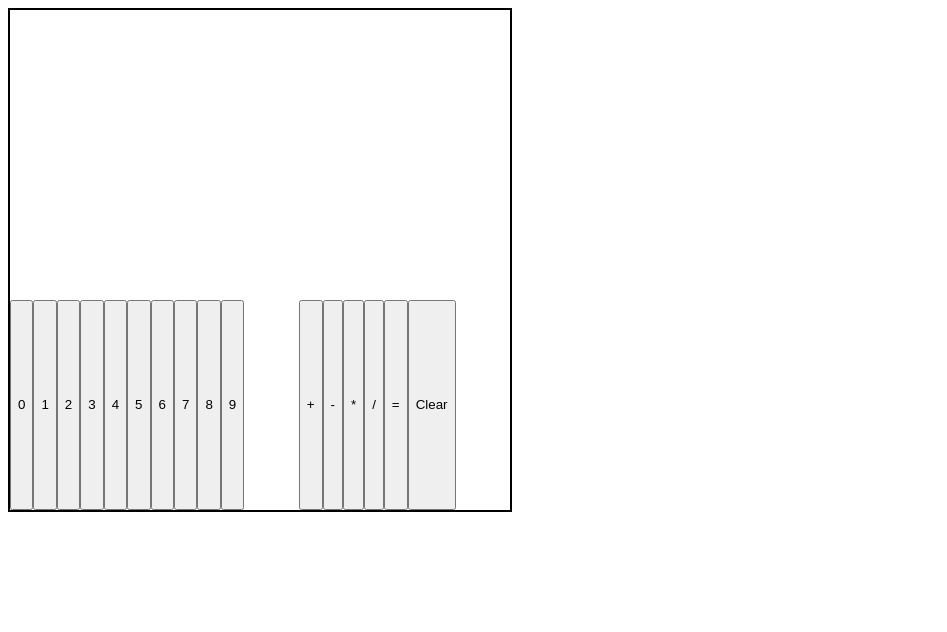
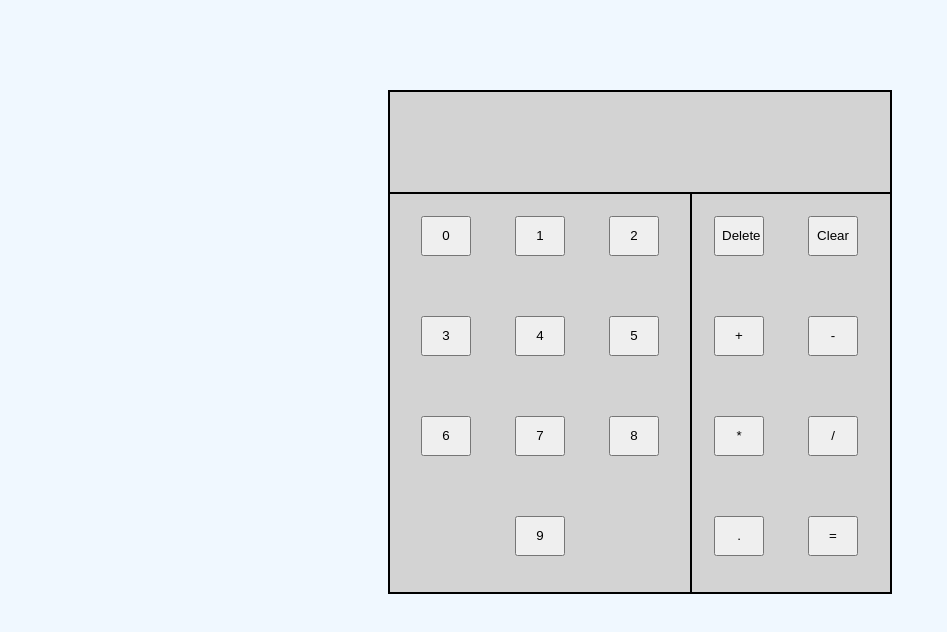
Before and after one commit to Soqoro/Calculator, a plain HTML site: page index.html in a window 1280 px wide. Both pictures are taken after a click on the button "Clear". Shown: the whole page, without its empty margins (0-947 px from the left). Drawn offline with Linux system fonts and the light colour scheme.

Commit message:
Skeleton 90%

```diff
--- a/index.html
+++ b/index.html
@@ -11,12 +11,14 @@
         <div id="display"></div>
         <div id="numpad"></div>
         <div id="operators">
+            <button id="del">Delete</button>
+            <button id="clear">Clear</button>
             <button id="add">+</button>
             <button id="subtract">-</button>
             <button id="multiply">*</button>
             <button id="divide">/</button>
+            <button id="decimal">.</button>
             <button id="=">=</button>
-            <button id="clear">Clear</button>
         </div>
     </div>
 </body>
--- a/script.js
+++ b/script.js
@@ -3,6 +3,7 @@ let num1 = '';
 let num2 = '';
 let operatorOn = false;
 let opval = '';
+let decimalOn = false;
 
 function add(num1,num2)
 {
@@ -21,14 +22,6 @@ function multiply(num1,num2)
 
 function divide(num1,num2)
 {
-    console.log(`test1:${num2}`);
-    if(num2 == 0)
-    {
-        console.log('did this happen?');
-        display.textContent = "Did you just try to divide by 0?";
-        console.log('did this happen2?');
-        setTimeout(()=>{return num1},100000);
-    }
     return num1/num2;
 }
 
@@ -57,6 +50,7 @@ function operate(num,num2,operator)
 function op(e)
 {
     let pressedOp = e.target.textContent;
+    decimalOn = false;
     if(num2 == '')
     {
         if(pressedOp != '=')
@@ -105,15 +99,36 @@ const multiplyer = document.getElementById('multiply');
 const divider = document.getElementById('divide');
 const equal = document.getElementById("=");
 const clear = document.getElementById("clear");
+const decimal = document.getElementById("decimal");
+const del = document.getElementById("delete");
 adder.addEventListener('click',(e)=>op(e));
 minus.addEventListener('click',(e)=>op(e));
 multiplyer.addEventListener('click',(e)=>op(e));
 divider.addEventListener('click',(e)=>op(e));
 equal.addEventListener('click', (e)=>op(e));
+
 clear.addEventListener('click',()=>{
     display.textContent = '';
     num1 = '';
     num2 = '';
     operatorOn = false;
     opval = '';
+    decimalOn = false;
 });
+
+decimal.addEventListener('click',()=>{
+    if(decimalOn == false)
+    {
+        if(operatorOn)
+        {
+            num2 += '.';
+            display.textContent = num2;
+        }
+        else
+        {
+            num1 += '.';
+            display.textContent = num1;
+        }
+        decimalOn = true;
+    }
+})
--- a/style.css
+++ b/style.css
@@ -1,23 +1,45 @@
+body {
+    display: flex;
+    justify-content: center;
+    margin-top: 7%;
+    background-color: aliceblue;
+}
 #container {
     display: flex;
     width: 500px;
     height: 500px;
     flex-wrap: wrap;
     border: 2px solid black;
+    background-color: lightgrey;
 }
 
 #display {
     width: 500px;
     height: 100px;
+    border-bottom: 2px solid black;
     margin: 0;
 }
 
 #numpad {
+    width: 300px;
+    height: 400px;
     display: flex;
-    flex: auto;
+    flex-wrap: wrap;
+    justify-content: center;
+    margin: 0;
+    border-right: 2px solid black;
 }
 
 #operators {
+    width: 188px;
+    height: 400px;
     display: flex;
-    flex: auto;
+    flex-wrap: wrap;
+    margin: 0;
 }
+
+button {
+    width: 50px;
+    height: 40px;
+    margin: 22px;
+}
```
